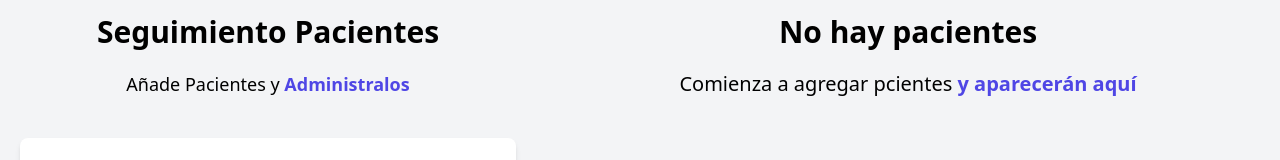
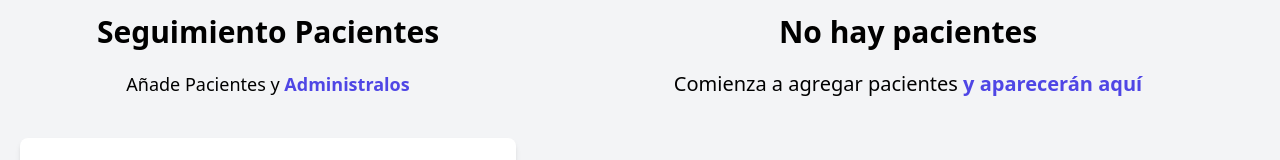
Before and after one commit to Heartness/AdministradorDePAcientes, a React (Vite) app: page / in a window 1280 px wide. Shown: the part 162-322 px from the top of the page. Built offline with nearby package versions, Linux system fonts and the light colour scheme.

Commit message:
Debugging

```diff
--- a/src/components/ListadoPacientes.jsx
+++ b/src/components/ListadoPacientes.jsx
@@ -26,7 +26,7 @@ function ListadoPacientes({ pacientes, setPaciente, eliminarPaciente }) {
           <h2 className="font-black text-3xl text-center">No hay pacientes</h2>
 
           <p className="text-xl mt-5 mb-10 text-center">
-            Comienza a agregar pcientes {""}
+            Comienza a agregar pacientes {""}
             <span className="text-indigo-600 font-bold">y aparecerán aquí</span>
           </p>
         </>
```
